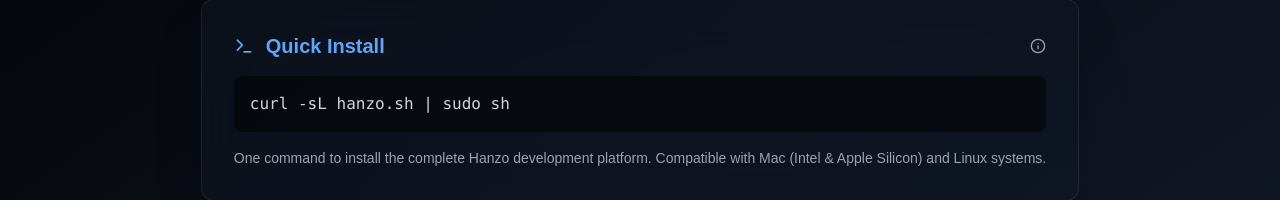
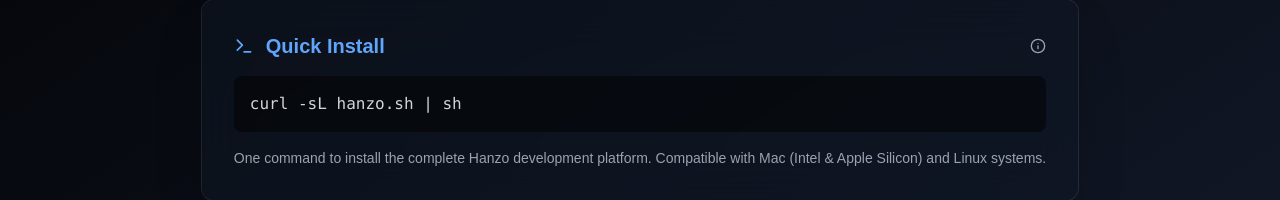
Before and after one commit to hanzoai/hanzo.industries, a React (Vite) app: page / in a window 1280 px wide. Shown: the part 544-744 px from the top of the page. Built offline with nearby package versions, Linux system fonts and the light colour scheme; a web font is replaced by a local one.

Commit message:
Remove sudo from install script
The `sudo` command has been removed from the installation script.  This change was requested to improve security.

```diff
--- a/src/components/Hero.tsx
+++ b/src/components/Hero.tsx
@@ -14,7 +14,7 @@
   const { toast } = useToast();
 
   const handleCopy = () => {
-    navigator.clipboard.writeText("curl -sL hanzo.sh | sudo sh");
+    navigator.clipboard.writeText("curl -sL hanzo.sh | sh");
     toast({
       description: "Command copied to clipboard!",
       duration: 2000,
@@ -92,7 +92,7 @@
           </div>
           <div className="bg-black/50 rounded-lg p-4 mb-4 flex items-center justify-between group">
             <pre className="overflow-x-auto">
-              <code className="text-gray-300">curl -sL hanzo.sh | sudo sh</code>
+              <code className="text-gray-300">curl -sL hanzo.sh | sh</code>
             </pre>
             <button
               onClick={handleCopy}
```
